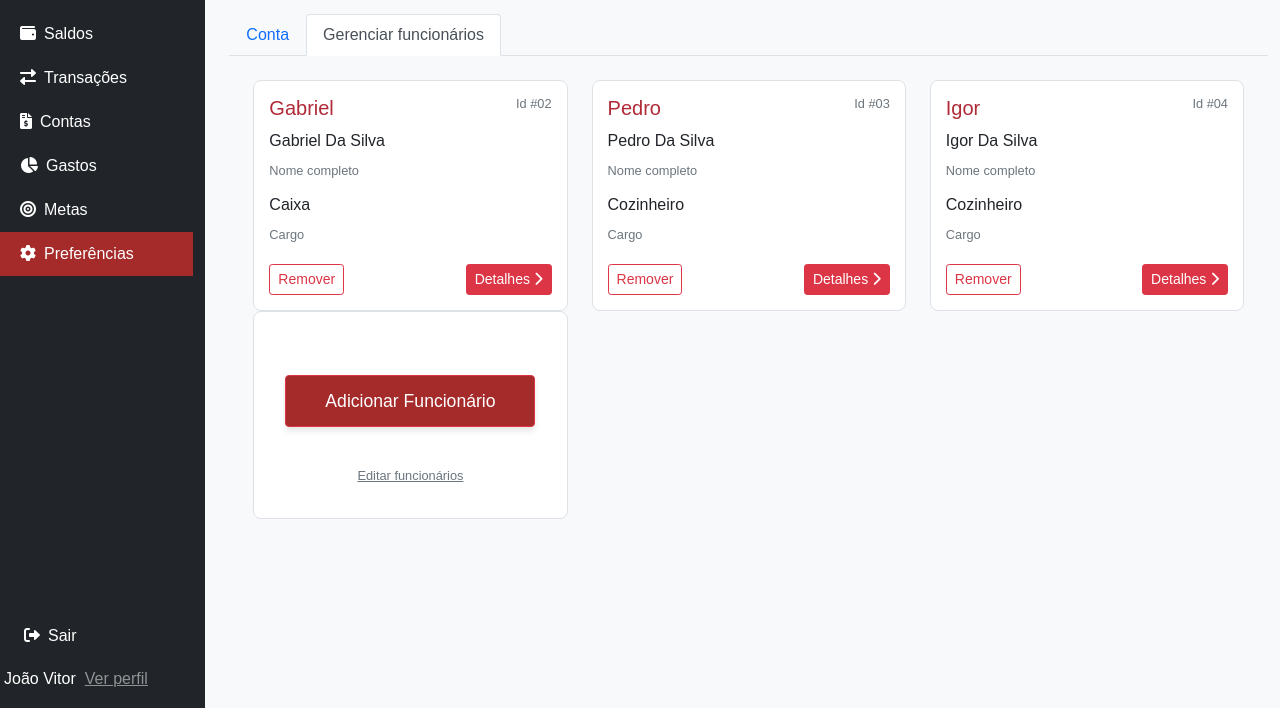
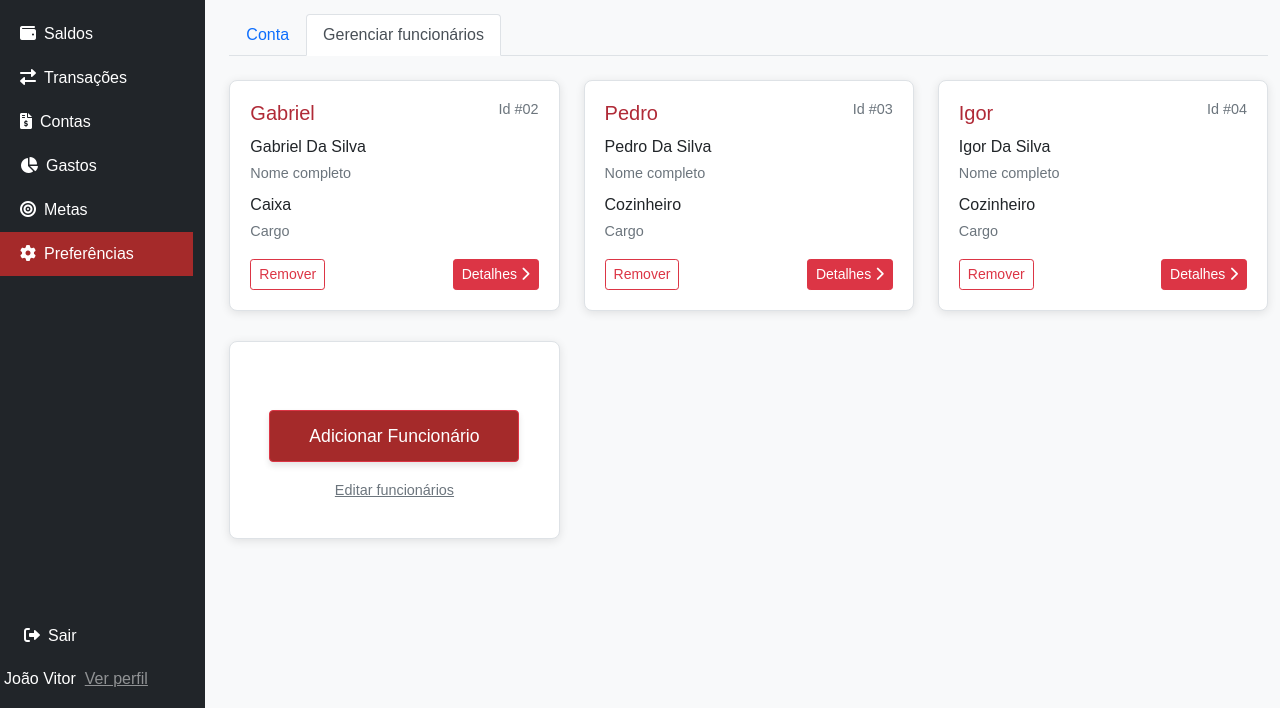
Before and after one commit to joaodias004/Front-Ifood, a plain HTML site: page front/pages/config.html in a window 1280 px wide. Shown: the part 92-800 px from the top of the page. Drawn offline with nearby package versions, Linux system fonts and the light colour scheme.

Commit message:
Adds minor changes to naming and the look of employee cards.
Adds minor changes to naming and the look of employee cards.

```diff
--- a/front/assets/css/styles.css
+++ b/front/assets/css/styles.css
@@ -196,7 +196,7 @@ body {
     height: 100%;
 }
 
-#weeklyComparisonChart {
+#comparacao_semanal_tabela {
     width: 100%;
     height: 100%;
 }
--- a/front/js/comparacao_semanal.js
+++ b/front/js/comparacao_semanal.js
@@ -74,6 +74,6 @@ document.addEventListener('DOMContentLoaded', function() {
         }
     };
 
-    const ctx = document.getElementById('weeklyComparisonChart').getContext('2d');
+    const ctx = document.getElementById('comparacao_semanal_tabela').getContext('2d');
     new Chart(ctx, config);
 });
--- a/front/js/login.js
+++ b/front/js/login.js
@@ -4,7 +4,7 @@ document.addEventListener('DOMContentLoaded', function() {
         e.preventDefault();
         const email = document.getElementById('floatingInput').value;
         const password = document.getElementById('floatingPassword').value;
-        console.log('Login attempt:', { email, password });
+        console.log('Tentativa de login:', { email, password });
 
         window.location.href = 'index.html';
     });
--- a/front/pages/config.html
+++ b/front/pages/config.html
@@ -11,24 +11,36 @@
         .employee-card {
             background-color: #fff;
             border: 1px solid #dee2e6;
-            border-radius: 0.50rem;
-            padding: 15px;
-            margin-bottom: 20px;
-            height: 100%;
+            border-radius: 0.5rem;
+            padding: 20px;
+            margin-bottom: 30px;
+            height: auto;
             display: flex;
             flex-direction: column;
             justify-content: space-between;
+            box-shadow: 0 2px 10px rgba(0, 0, 0, 0.1);
+            transition: transform 0.2s;
         }
+
+        .employee-card:hover {
+            transform: scale(1.02);
+        }
+
         .employee-card h5 {
             color: #b02a37;
-            margin-bottom: 5px;
+            margin-bottom: 10px;
         }
+
         .employee-card .text-muted {
-            font-size: 0.8rem;
+            font-size: 0.9rem;
         }
         .btn-fit-content {
             width: auto;
             display: inline-block;
+        }
+        .custom-container {
+            padding-left: 0;
+            padding-right: 0;
         }
         .custom-btn2 {
             background-color: #a52a2a;
@@ -129,9 +141,9 @@
                 </div>
 
                 <!-- Empregados -->
-                <div id="employeesContent" class="container">
+                <div id="employeesContent" class="custom-container">
                     <div class="row">
-                        <!-- Dynamic content will be inserted here -->
+                        <!-- Linhas inseridas dinamicamente-->
                     </div>
                 </div>
             </main>
```
Also changed, not shown: front/pages/index.html (+1 -1 lines).
